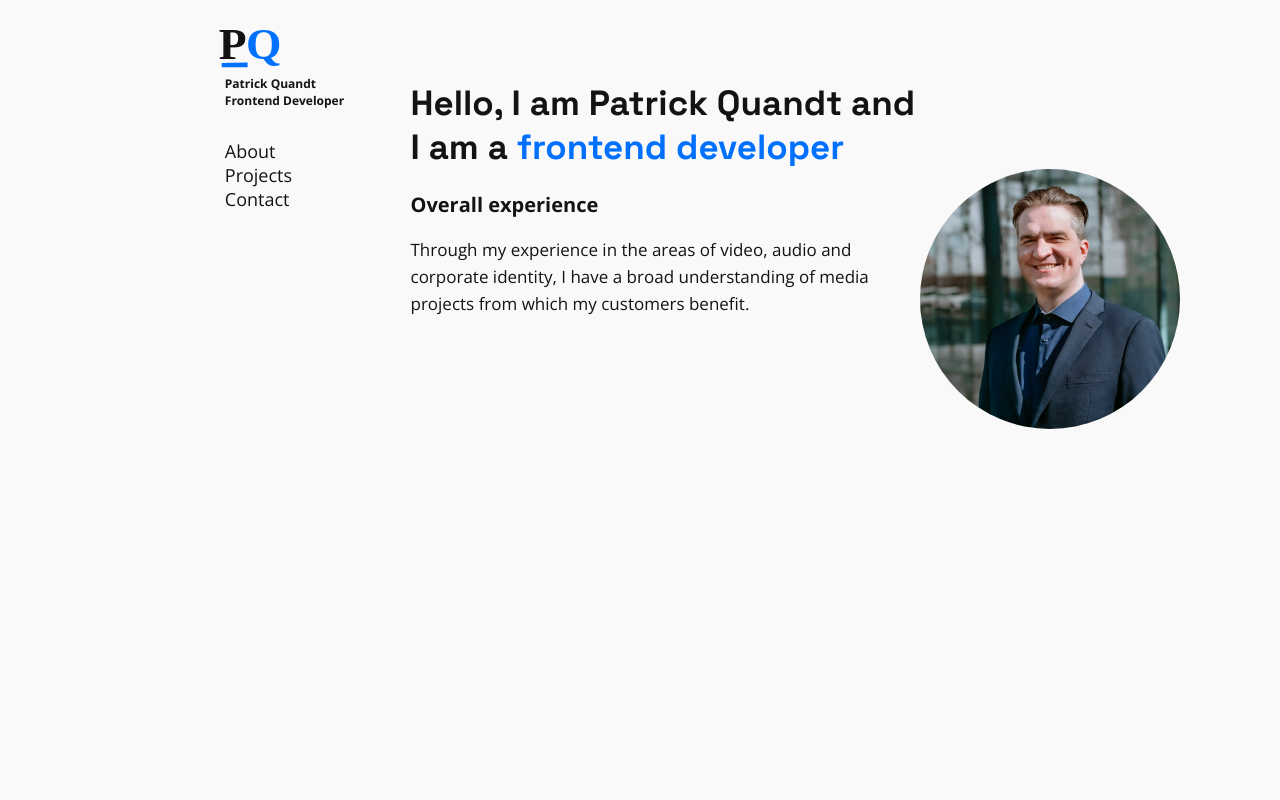
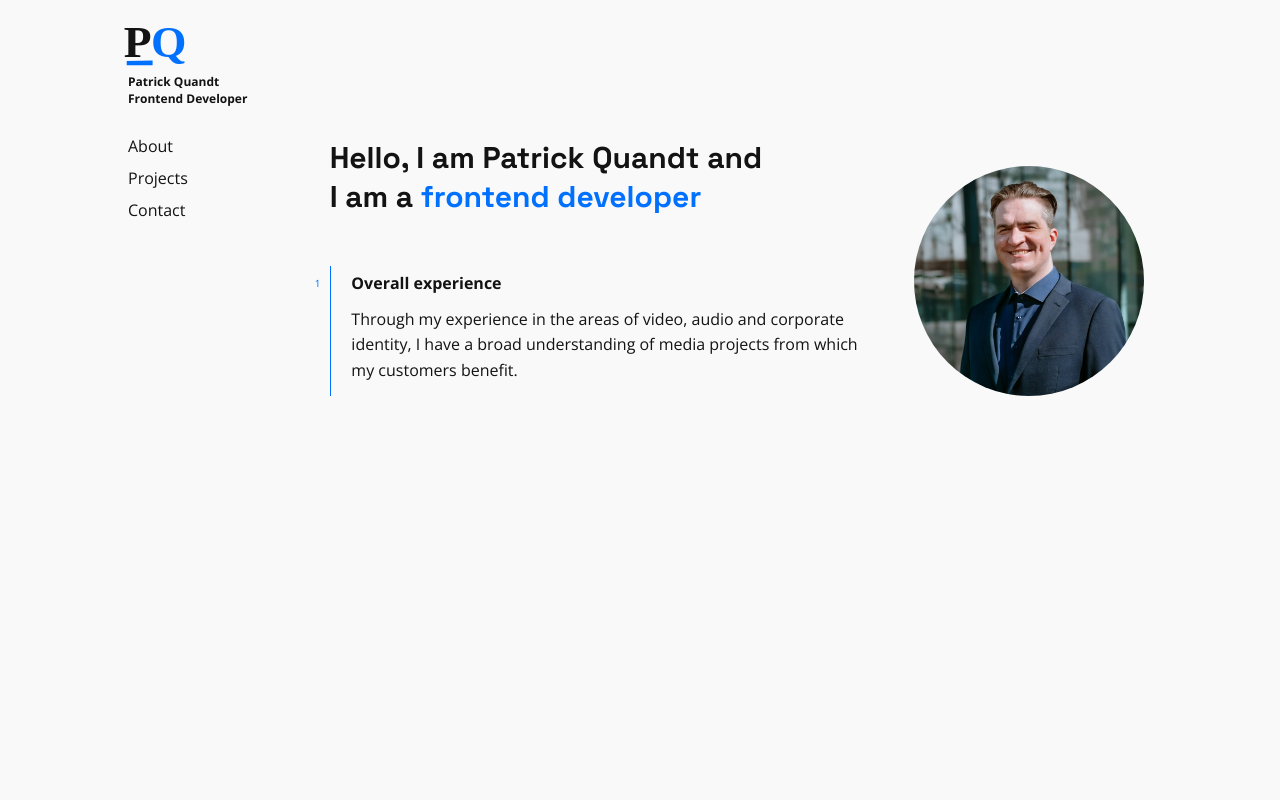
Before and after one commit to pquandt/pqweb, a React app: page / in a window 1280 px wide. Shown: the top 800 px of the page. Built offline with nearby package versions, Linux system fonts and the light colour scheme.

Commit message:
styled about page

```diff
--- a/sass/abstracts/_variables.scss
+++ b/sass/abstracts/_variables.scss
@@ -4,8 +4,8 @@ $color-highlight: #0070ff;
 
 // FONT
 $default-font-size: 1.6rem;
-$headline-font-size: 3.5rem;
-$subhead-font-size: 2rem;
+$headline-font-size: 3rem;
+
 $primary-font: "Open Sans";
 $secondary-font: "Space Grotesk";
 
--- a/sass/layout/_about.scss
+++ b/sass/layout/_about.scss
@@ -1,7 +1,12 @@
 .about {
-  padding-top: 10%;
+  padding-top: 15%;
   padding-left: 5%;
   height: 100vh;
+
+  &-headline {
+    padding-left: 2.5rem;
+    margin-bottom: 3rem;
+  }
 
   &-span {
     font-family: $secondary-font, sans-serif;
@@ -16,28 +21,34 @@
 
 .about-text {
   font-family: $primary-font;
-  font-size: $default-font-size + 0.1rem;
+  font-size: $default-font-size;
   font-weight: 400;
   line-height: 1.6;
+  padding: 0.5rem 2rem 0 0;
+  margin-right: 2rem;
 
   &-wrapper {
     display: grid;
-    grid-template-columns: 2fr 1fr;
+    grid-template-columns: 0.1fr 2fr 1fr;
+    grid-template-rows: 15rem;
   }
 
   & h2 {
     font-family: $primary-font;
-    font-size: $subhead-font-size;
+    font-size: $default-font-size;
     margin-top: 2rem;
-    margin-bottom: 1.5rem;
+    margin-bottom: 1rem;
   }
 }
 
 .landscape-img {
-  width: 26rem;
-  height: 26rem;
+  position: relative;
+  top: -8rem;
+  width: 23rem;
+  height: 23rem;
   overflow: hidden;
   border-radius: 50%;
+  margin-left: 1rem;
 }
 
 .landscape-img img {
@@ -45,3 +56,11 @@
   height: 100%;
   margin-left: -5rem;
 }
+
+.vLine {
+  border-right: 0.05rem solid $color-highlight;
+  height: auto;
+  color: $color-highlight;
+  margin: 2rem 2rem 0 0rem;
+  padding: 1rem;
+}
--- a/sass/layout/_grid.scss
+++ b/sass/layout/_grid.scss
@@ -1,9 +1,9 @@
 .container {
   display: grid;
   margin: 0 10rem 0;
-  grid-template-columns: 1fr 3fr;
+  grid-template-columns: 0.5fr 3fr;
   grid-template-rows: repeat(3, 1fr);
-  // grid-column-gap: 0.5rem;
+  grid-column-gap: 0.5rem;
   height: 100vh;
   // background-color: blueviolet;
 }
@@ -11,7 +11,7 @@
 #navcontent {
   // background-color: pink;
   position: fixed;
-  margin-left: 16%;
+  margin-left: 10%;
 }
 
 #aboutcontent {
@@ -20,7 +20,7 @@
 
 #skillcontent {
   grid-column: 2/3;
-  // background-color: aquamarine;
+  //  background-color: aquamarine;
 }
 
 #projectcontent {
--- a/sass/layout/_nav.scss
+++ b/sass/layout/_nav.scss
@@ -1,6 +1,5 @@
 .nav {
   white-space: nowrap;
-  margin-left: 2rem;
   margin-right: 1rem;
   margin-top: 10%;
 
@@ -15,19 +14,20 @@
   &-logo-subtext {
     font-size: 1.2rem;
     font-weight: 700;
-    margin-bottom: 3rem;
+    margin-bottom: 2.3rem;
   }
   &-logo img {
     width: 7rem;
-    margin-left: -1.2rem;
+    margin-left: -1rem;
   }
 
   &-list {
-    font-size: 1.8rem;
+    font-size: $default-font-size;
     font-family: $primary-font;
     color: $color-font;
     text-decoration: none;
     list-style: none;
+    line-height: $default-font-size * 2;
 
     a:link {
       color: $color-font;
--- a/sass/layout/_skills.scss
+++ b/sass/layout/_skills.scss
@@ -6,7 +6,7 @@
   &-span {
     font-family: $secondary-font, sans-serif;
     font-weight: 700;
-    font-size: $subhead-font-size;
+    font-size: $default-font-size;
   }
 
   &-blue-span {
--- a/src/components/About.js
+++ b/src/components/About.js
@@ -4,7 +4,7 @@ import avatar from "../img/patrick_business_1.jpg";
 export default function About() {
   return (
     <div className="about">
-      <div>
+      <div className="about-headline">
         <h1>Hello, I am Patrick Quandt and</h1>
         <span className="about-span">
           I am a <span className="about-blue-span">frontend developer</span>
@@ -12,8 +12,10 @@ export default function About() {
       </div>
 
       <div className="about-text-wrapper">
+        <div className="vLine">1</div>
         <div className="about-text">
           <h2>Overall experience</h2>
+
           <p>
             Through my experience in the areas of video, audio and corporate
             identity, I have a broad understanding of media projects from which
```
Also changed, not shown: src/css/style.css.
